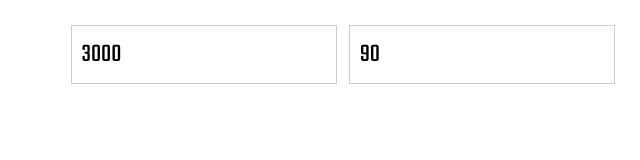
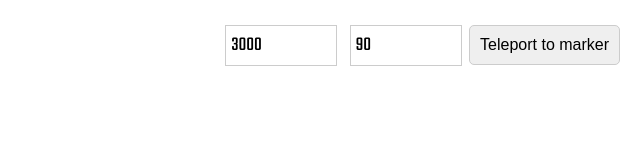
Before and after one commit to kucukkanat/glasscockpit, a website: page web/src/index.html in a window 1280 px wide. Shown: the whole page, without its empty margins (640-1280 px from the left). Drawn offline with nearby package versions, Linux system fonts and the light colour scheme.

Commit message:
better teleport experience

```diff
--- a/web/src/assets/main.css
+++ b/web/src/assets/main.css
@@ -24,12 +24,13 @@ body {
   z-index: 1;
 }
 #menu input {
-  padding: 10px;
+  padding: 5px;
   font-family: Teko;
-  font-size: 26px;
+  font-size: 20px;
   border: 1px solid #ccc;
   margin: 5px;
   display: inline-block;
+  width: 100px;
 }
 #menu {
   position: fixed;
@@ -43,5 +44,5 @@ body {
   border: 1px solid #ccc;
   border-radius: 5px;
   padding: 10px;
-  font-size: 20px;
+  font-size: 16px;
 }
--- a/web/src/index.html
+++ b/web/src/index.html
@@ -22,6 +22,7 @@
         value="3000"
       />
       <input name="heading" placeholder="Heading" type="number" value="90" />
+      <button class="teleport_button">Teleport to marker</button>
     </div>
   </body>
 </html>
```
Also changed, not shown: web/src/Map.js (+2 -7 lines), web/src/index.js (+10 -0 lines).
